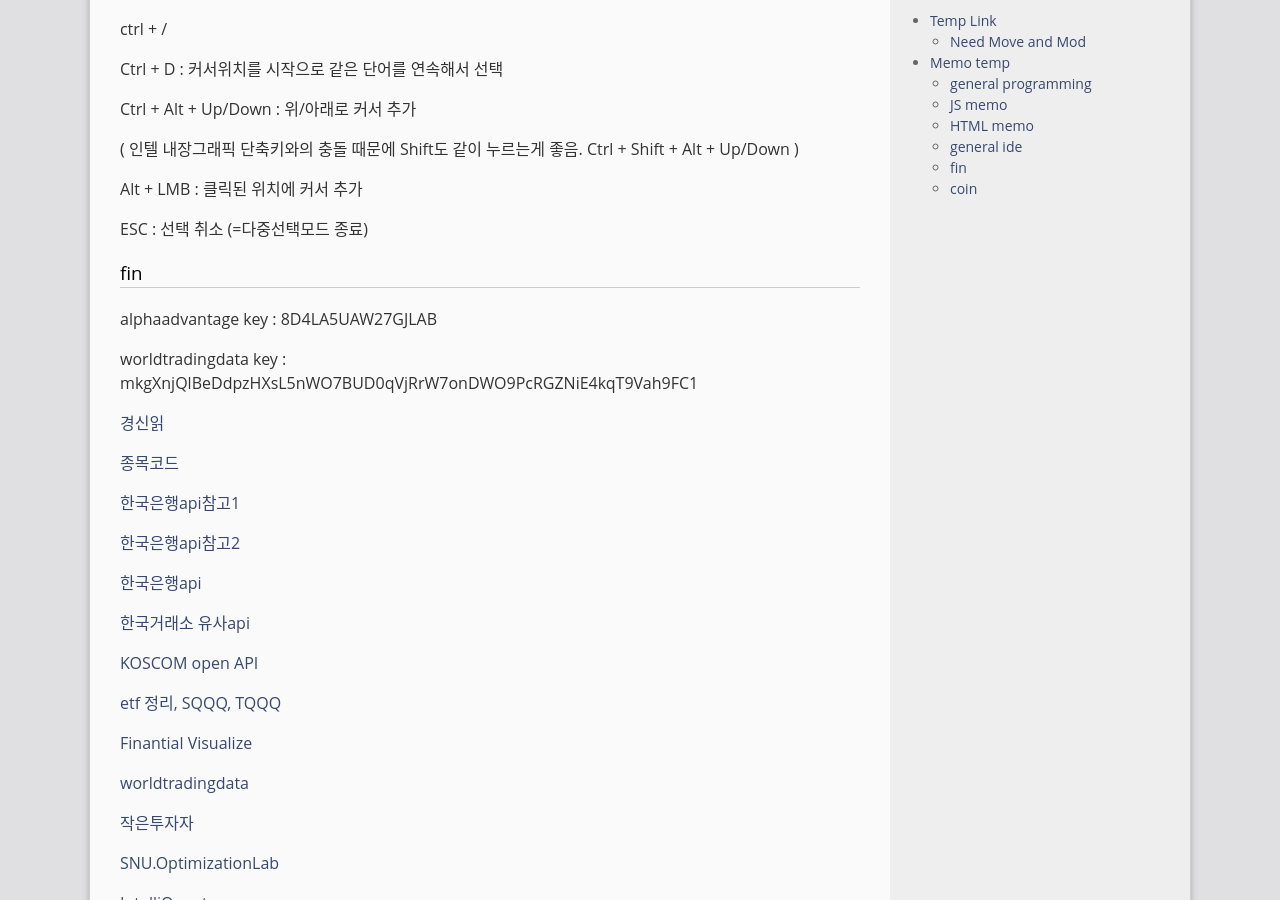
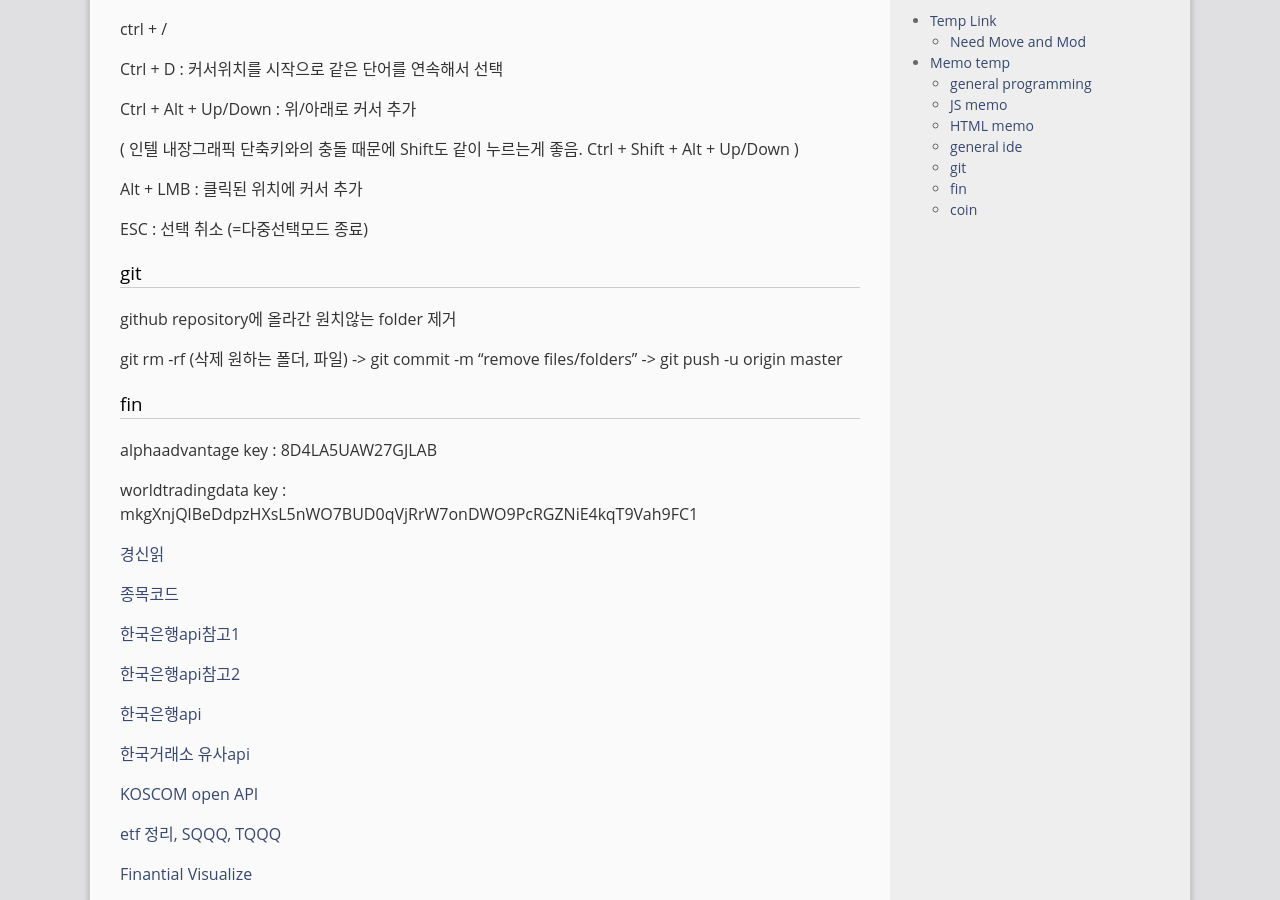
Before and after one commit to gloomydumber/copy, a Jekyll site: the page built from _posts/2020-03-01-TempLink.md, in a window 1280 px wide and 900 px high, scrolled down 2134 px. Built offline with Jekyll 4.4.1, drawn with Linux system fonts in a browser that asks for light colours; comment, search, counter and statistics services are not loaded.

Commit message:
post_modded

```diff
--- a/_posts/2020-03-01-TempLink.md
+++ b/_posts/2020-03-01-TempLink.md
@@ -110,6 +110,12 @@ Alt + LMB : 클릭된 위치에 커서 추가
 
 ESC : 선택 취소 (=다중선택모드 종료)
 
+### git
+
+github repository에 올라간 원치않는 folder 제거
+
+git rm -rf (삭제 원하는 폴더, 파일) -> git commit -m "remove files/folders" -> git push -u origin master
+
 ### fin
 
 alphaadvantage key : 8D4LA5UAW27GJLAB
```
